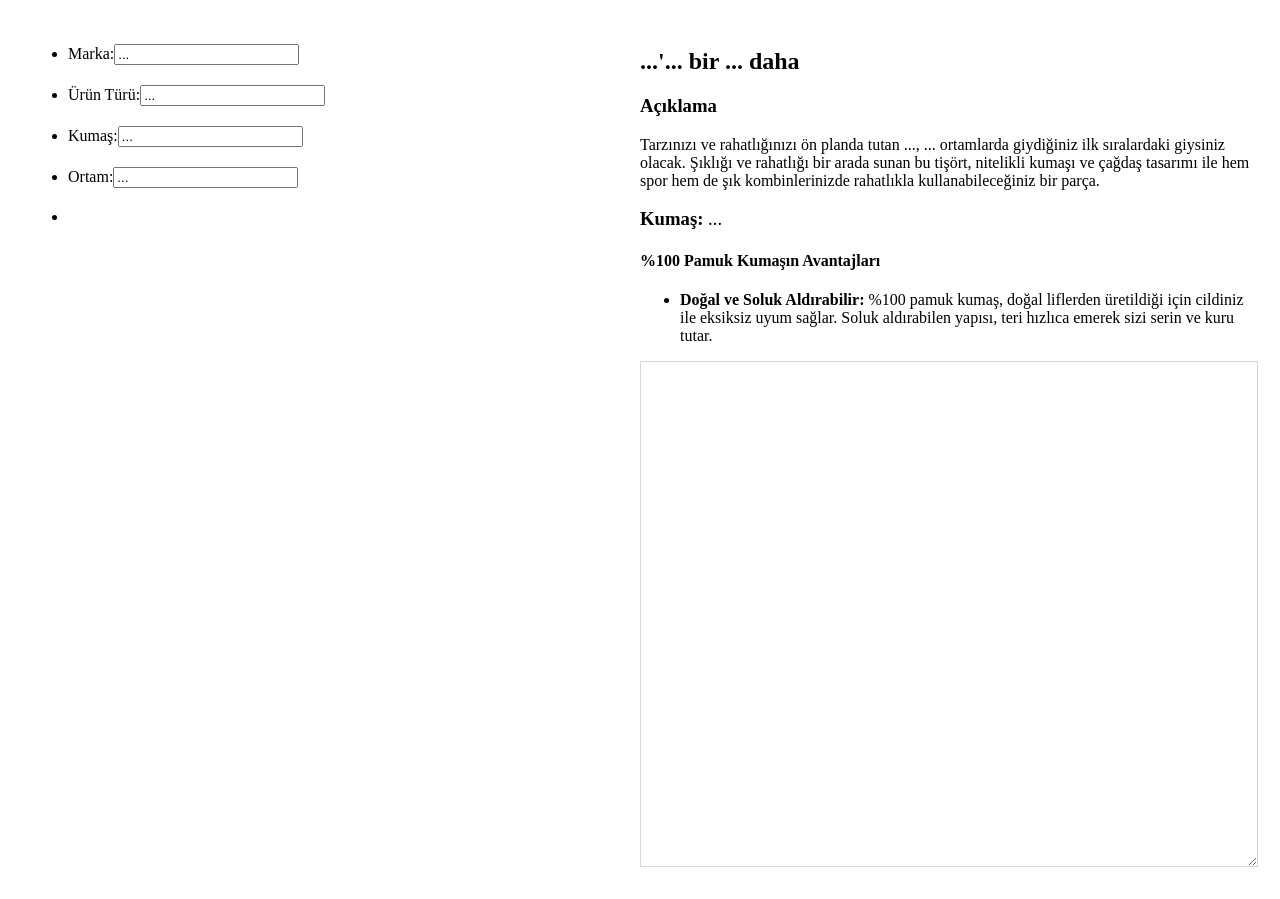
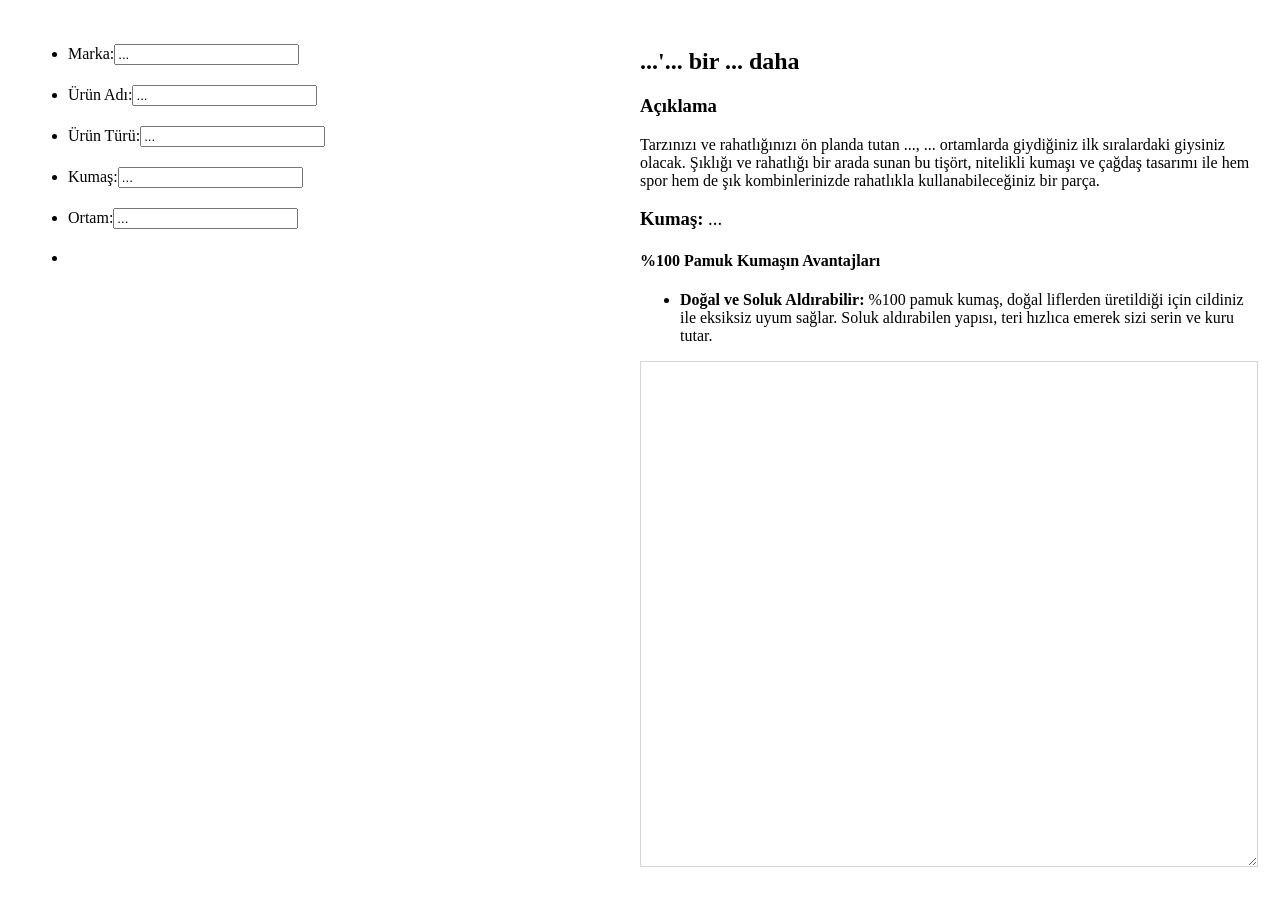
Before and after one commit to turkce-yazilim-konati/newrepo, a plain HTML site: page index.html in a window 1280 px wide. Drawn offline with nearby package versions, Linux system fonts and the light colour scheme.

Commit message:
Update index.html

```diff
--- a/index.html
+++ b/index.html
@@ -37,6 +37,10 @@
         <li>
           <label for="marka">Marka:</label>
           <input type="text" v-model="marka">
+        </li>
+        <li>
+          <label for="ürün_adı">Ürün Adı:</label>
+          <input type="text" v-model="ürün_adı">
         </li>
         <li>
           <label for="ürün_türü">Ürün Türü:</label>
```
